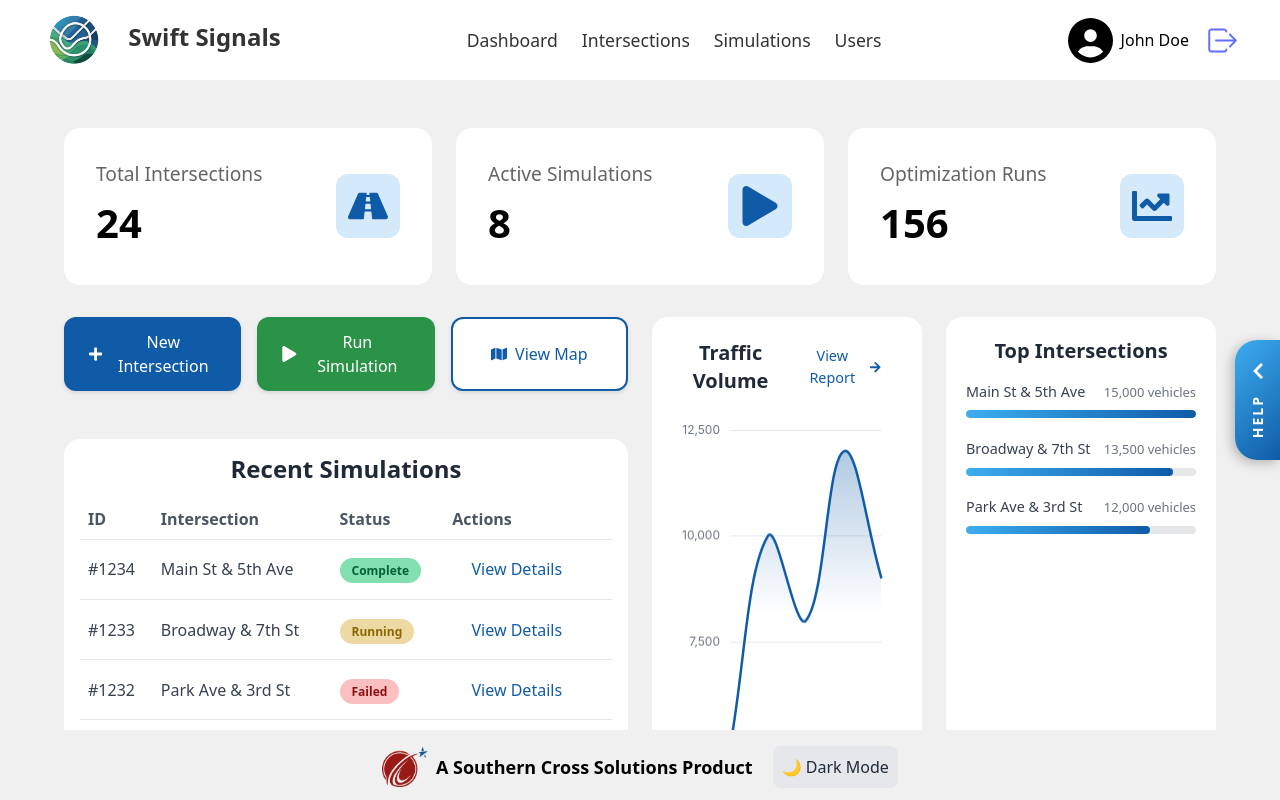
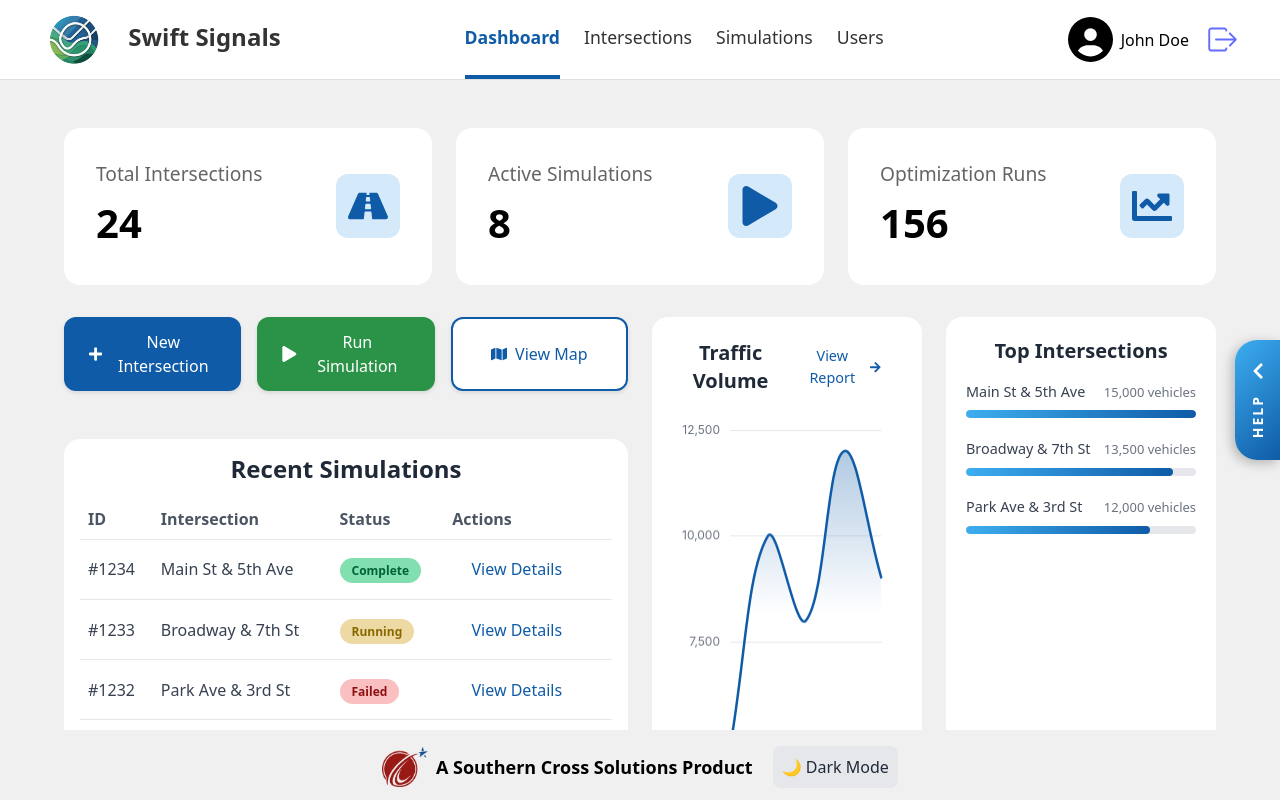
Before and after one commit to COS301-SE-2025/Swift-Signals, a React (Vite) app in the folder frontend/: page /dashboard in a window 1280 px wide. Built offline with nearby package versions, Linux system fonts and the light colour scheme.

Commit message:
Styling Updates for the Navbar

```diff
--- a/frontend/src/components/Navbar.css
+++ b/frontend/src/components/Navbar.css
@@ -11,10 +11,12 @@
   height: 5rem;
   box-sizing: border-box;
   z-index: 1000;
+  border-bottom: 1px solid #e0e0e0;
 }
 
 .dark .navbar {
   background-color: #000000;
+  border-bottom: 1px solid #2a2a2a;
 }
 
 .navbar-left {
@@ -45,6 +47,7 @@
 .navbar-center {
   display: flex;
   align-items: center;
+  height: 100%;
 }
 
 .navbar-center .nav-links {
@@ -53,12 +56,23 @@
   gap: 1.5rem;
   margin: 0;
   padding: 0;
+  height: 100%;
+}
+
+.navbar-center .nav-links li {
+  height: 100%;
 }
 
 .navbar-center .nav-links li a {
+  display: flex;
+  align-items: center;
+  height: 100%;
   text-decoration: none;
   color: #333;
   font-size: clamp(0.9rem, 2vw, 1.1rem);
+  font-weight: 500;
+  border-bottom: 4px solid transparent;
+  transition: color 0.3s ease, border-color 0.3s ease;
 }
 
 .dark .navbar-center .nav-links li a {
@@ -66,11 +80,22 @@
 }
 
 .navbar-center .nav-links li a:hover {
-  color: #a33;
+  color: #0F5BA7;
 }
 
 .dark .navbar-center .nav-links li a:hover {
   color: #4b6fff;
+}
+
+.navbar-center .nav-links li a.active {
+  color: #0F5BA7;
+  font-weight: 700;
+  border-bottom: 4px solid #0F5BA7;
+}
+
+.dark .navbar-center .nav-links li a.active {
+  color: #0F5BA7;
+  border-bottom-color: #0F5BA7;
 }
 
 .navbar-right {
@@ -120,11 +145,10 @@
   display: none;
 }
 
-/* Media Queries for Responsiveness */
 @media (max-width: 768px) {
   .navbar {
     flex-wrap: wrap;
-    height: 5rem; /* Reduced height for mobile */
+    height: 5rem;
     padding: 0.5rem;
   }
 
@@ -133,7 +157,7 @@
   }
 
   .logo {
-    display: none; /* Hide Swift Signals text on mobile */
+    display: none;
   }
 
   .logo-image {
@@ -150,13 +174,14 @@
     display: none;
     width: 100%;
     position: absolute;
-    top: 4.5rem; /* Match reduced navbar height */
+    top: 4.5rem;
     left: 0;
     background-color: #fff;
     padding: 1rem;
     box-shadow: 0 2px 5px rgba(0, 0, 0, 0.1);
     flex-direction: column;
     align-items: center;
+    height: auto;
   }
 
   .dark .navbar-center {
@@ -172,6 +197,20 @@
     align-items: center;
     gap: 1rem;
     width: 100%;
+    height: auto;
+  }
+
+  .navbar-center .nav-links li {
+    height: auto;
+    width: 100%;
+  }
+
+  .navbar-center .nav-links li a {
+    height: auto;
+    width: 100%;
+    justify-content: center;
+    padding: 0.5rem 0;
+    border-bottom-width: 2px;
   }
 
   .navbar-right {
--- a/frontend/src/components/Navbar.tsx
+++ b/frontend/src/components/Navbar.tsx
@@ -4,13 +4,21 @@ import { IoIosLogOut } from "react-icons/io";
 import { useState } from "react";
 import { GiHamburgerMenu } from "react-icons/gi";
 import { IoClose } from "react-icons/io5";
+import { useLocation } from "react-router-dom";
 
 function Navbar() {
   const [isMobileMenuOpen, setIsMobileMenuOpen] = useState(false);
+  const location = useLocation();
 
   const toggleMobileMenu = () => {
     setIsMobileMenuOpen(!isMobileMenuOpen);
   };
+
+  interface IsActiveFn {
+    (path: string): boolean;
+  }
+
+  const isActive: IsActiveFn = (path) => location.pathname === path;
 
   return (
     <nav className="navbar">
@@ -30,22 +38,38 @@ function Navbar() {
       <div className={`navbar-center ${isMobileMenuOpen ? "active" : ""}`}>
         <ul className="nav-links">
           <li>
-            <a href="/dashboard" onClick={toggleMobileMenu}>
+            <a
+              href="/dashboard"
+              className={isActive("/dashboard") ? "active" : ""}
+              onClick={toggleMobileMenu}
+            >
               Dashboard
             </a>
           </li>
           <li>
-            <a href="/intersections" onClick={toggleMobileMenu}>
+            <a
+              href="/intersections"
+              className={isActive("/intersections") ? "active" : ""}
+              onClick={toggleMobileMenu}
+            >
               Intersections
             </a>
           </li>
           <li>
-            <a href="/simulations" onClick={toggleMobileMenu}>
+            <a
+              href="/simulations"
+              className={isActive("/simulations") ? "active" : ""}
+              onClick={toggleMobileMenu}
+            >
               Simulations
             </a>
           </li>
           <li>
-            <a href="/users" onClick={toggleMobileMenu}>
+            <a
+              href="/users"
+              className={isActive("/users") ? "active" : ""}
+              onClick={toggleMobileMenu}
+            >
               Users
             </a>
           </li>
```
